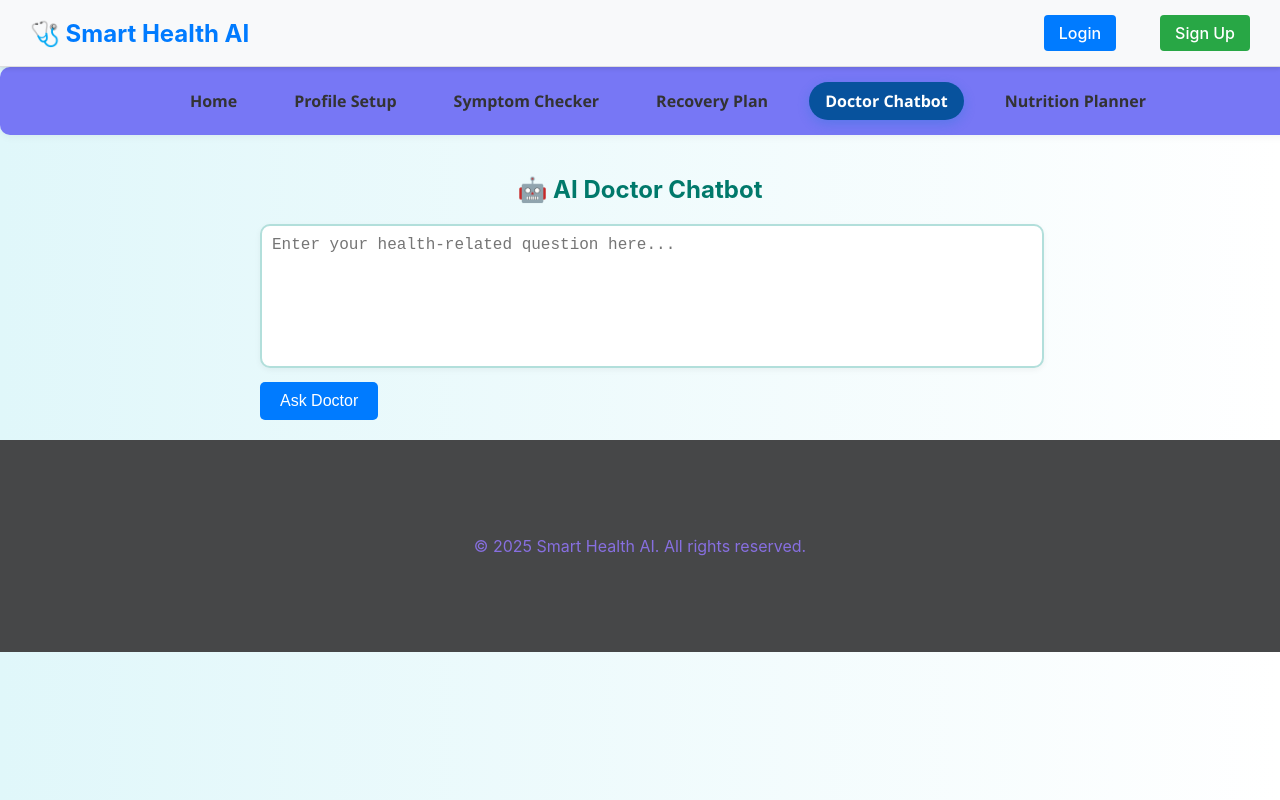
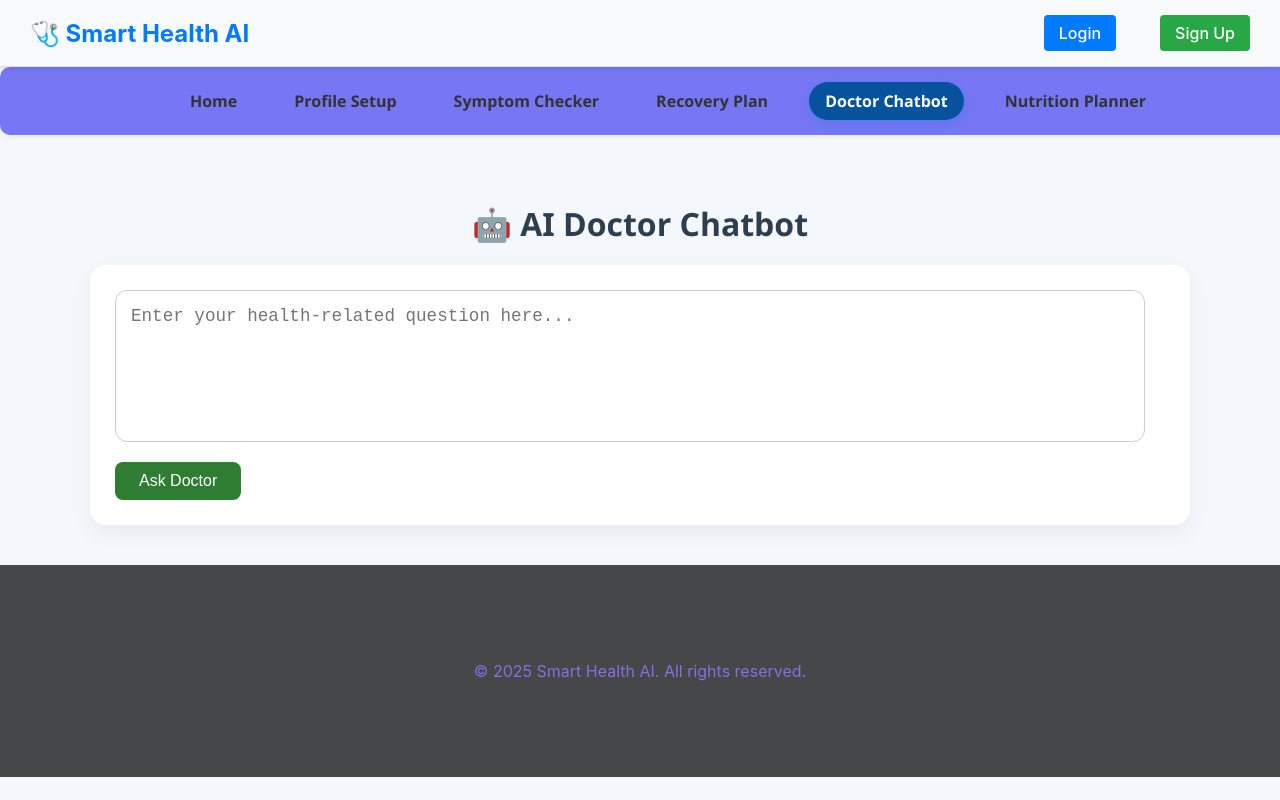
Before and after one commit to NidhiSingh740/ai-health, a React (Create React App) app in the folder client/: page /doctor-chatbot in a window 1280 px wide. Shown: the top 800 px of the page. Built offline with nearby package versions, Linux system fonts and the light colour scheme.

Commit message:
enhanced more doctorchatbot

```diff
--- a/client/src/pages/DoctorChatbot.css
+++ b/client/src/pages/DoctorChatbot.css
@@ -1,27 +1,81 @@
+/* Overall container */
 
 .chatbot-container {
-  padding: 20px;
-  max-width: 800px;
+  padding: 40px 20px;
+  max-width: 1100px;
   margin: auto;
+  font-family: 'Segoe UI', Tahoma, Geneva, Verdana, sans-serif;
 }
 
-textarea {
-  width: 100%;
-  height: 120px;
-  padding: 10px;
-  font-size: 16px;
+.chatbot-container h2 {
+  font-size: 2rem;
+  color: #2c3e50;
+  margin-bottom: 20px;
+  text-align: center;
 }
 
-button {
-  margin-top: 10px;
-  padding: 10px 20px;
-  background-color: #007bff;
+.chat-bot{
+  background-color: #ffffff;
+  box-shadow: 0 8px 24px rgba(0, 0, 0, 0.06);
+  border-radius: 16px;
+  padding: 25px;
+  transition: transform 0.3s ease;
+}
+
+.chat-bot:hover {
+  transform: scale(1.01);
+}
+
+
+/* Textarea styling */
+
+.chat-bot textarea {
+  width: 95%;
+  height: 120px;
+  padding: 15px;
+  font-size: 1.1rem;
+  border: 1px solid #ccc;
+  border-radius: 12px;
+  resize: none;
+  transition: border 0.2s;
+}
+
+.chat-bot textarea:focus {
+  border-color: #66bb6a;
+  outline: none;
+}
+
+.chat-bot button {
+  margin-top: 15px;
+  padding: 10px 24px;
+  font-size: 1rem;
+  background-color: #2e7d32;
   color: white;
   border: none;
-  border-radius: 5px;
+  border-radius: 8px;
   cursor: pointer;
+  transition: background-color 0.3s ease;
 }
 
+.chat-bot button:hover {
+  background-color: #1b5e20;
+}
+
+.chat-bot button:disabled {
+  background-color: #a5d6a7;
+  cursor: not-allowed;
+}
+/* Spinner animation */
+.spinner {
+  width: 16px;
+  height: 16px;
+  border: 3px solid white;
+  border-top: 3px solid #388e3c;
+  border-radius: 50%;
+  animation: spin 0.8s linear infinite;
+}
+
+/* AI response */
 .chatbot-answer {
   margin-top: 20px;
   background: #f1f1f1;
@@ -32,7 +86,7 @@ button {
 
 .chatbot-answer {
   background: #ffffff;
-  border-left: 6px solid #4CAF50;
+
   box-shadow: 0 4px 15px rgba(0, 0, 0, 0.06);
   padding: 1.5rem;
   border-radius: 16px;
@@ -41,6 +95,7 @@ button {
   font-family: 'Segoe UI', Tahoma, Geneva, Verdana, sans-serif;
   color: #2c3e50;
   white-space: pre-wrap;
+
   line-height: 1.8;
 }
 
@@ -55,8 +110,8 @@ button {
 
 .chatbot-answer p {
   margin-bottom: 1.2rem;
-  font-size: 1rem;
-  color: #333;
+  font-size: 1.4rem;
+  color: #151212;
 }
 
 .chatbot-answer ul,
--- a/client/src/pages/DoctorChatbot.js
+++ b/client/src/pages/DoctorChatbot.js
@@ -9,6 +9,7 @@ const DoctorChatbot = () => {
   const askChatbot = async () => {
     if (!question.trim()) return;
     setLoading(true);
+    setAnswer('');
     try {
       const response = await fetch('http://localhost:5000/api/doctor-chatbot', {
         method: 'POST',
@@ -19,22 +20,34 @@ const DoctorChatbot = () => {
       const data = await response.json();
       setAnswer(data.answer);
     } catch (err) {
-      setAnswer("Error connecting to AI.");
+      setAnswer('❌ Error connecting to AI.');
     }
     setLoading(false);
   };
 
   return (
+
     <div className="chatbot-container">
-      <h2>🤖 AI Doctor Chatbot</h2>
+      <h2 >🤖 AI Doctor Chatbot</h2>
+
+      <form className='chat-bot'on submit={askChatbot}>
         <textarea
           value={question}
           onChange={(e) => setQuestion(e.target.value)}
           placeholder="Enter your health-related question here..."
         />
         <button onClick={askChatbot} disabled={loading}>
-        {loading ? 'Asking AI...' : 'Ask Doctor'}
+          {loading ? (
+            <>
+              <span className="spinner" /> Asking AI...
+            </>
+          ) : (
+            'Ask Doctor'
+          )}
         </button>
+        </form>
+
+
       {answer && (
         <div className="chatbot-answer">
           <h4>AI Response:</h4>
--- a/client/src/pages/SymptomChecker.css
+++ b/client/src/pages/SymptomChecker.css
@@ -1,105 +1,114 @@
-/* SymptomChecker.css */
-
-body {
-  background: linear-gradient(to right, #e0f7fa, #ffffff);
-  font-family: 'Segoe UI', sans-serif;
-  margin: 0;
-  padding: 0;
+.symptom-checker-container {
+  padding: 40px 20px;
+  max-width: 1100px;
+  margin: auto;
+  font-family: 'Segoe UI', Tahoma, Geneva, Verdana, sans-serif;
 }
 
-div {
-  box-sizing: border-box;
+.symptom-checker-container h2 {
+  font-size: 2rem;
+  color: #2c3e50;
+  margin-bottom: 20px;
+  text-align: center;
 }
 
-h2 {
-  color: #00796b;
-  text-align: center;
-  margin-bottom: 20px;
+.symptom-form {
+  background-color: #ffffff;
+  box-shadow: 0 8px 24px rgba(0, 0, 0, 0.06);
+  border-radius: 16px;
+  padding: 25px;
+  transition: transform 0.3s ease;
 }
 
-form {
-  display: flex;
-  flex-direction: column;
+.symptom-form:hover {
+  transform: scale(1.01);
 }
 
-textarea {
-  border: 2px solid #b2dfdb;
-  border-radius: 10px;
-  font-size: 15px;
+.symptom-form textarea {
+  width: 95%;
+  height: 120px;
   padding: 15px;
+  font-size: 1.1rem;
+  border: 1px solid #ccc;
+  border-radius: 12px;
   resize: none;
-  transition: border 0.3s ease;
-  box-shadow: 0 2px 6px rgba(0, 0, 0, 0.05);
+  transition: border 0.2s;
 }
 
-textarea:focus {
-  border-color: #00796b;
+.symptom-form textarea:focus {
+  border-color: #66bb6a;
   outline: none;
 }
 
-button {
-  background-color: #00796b;
-  color: #fff;
+.symptom-form button {
+  margin-top: 15px;
+  padding: 10px 24px;
+  font-size: 1rem;
+  background-color: #2e7d32;
+  color: white;
   border: none;
   border-radius: 8px;
-  font-size: 16px;
-  padding: 12px 20px;
-  margin-top: 12px;
   cursor: pointer;
   transition: background-color 0.3s ease;
 }
 
-button:hover {
-  background-color: #004d40;
+.symptom-form button:hover {
+  background-color: #1b5e20;
 }
 
-button:disabled {
-  background-color: #80cbc4;
+.symptom-form button:disabled {
+  background-color: #a5d6a7;
   cursor: not-allowed;
 }
 
+.result-box,
 .error-box {
-  margin-top: 20px;
-  padding: 15px;
-  border: 2px solid #ff5252;
-  border-radius: 10px;
-  background-color: #ffebee;
-  color: #d32f2f;
-  box-shadow: 0 2px 6px rgba(255, 0, 0, 0.1);
+  margin-top: 25px;
+  padding: 20px;
+  border-radius: 12px;
+  animation: fadeIn 0.4s ease-in-out;
 }
 
 .result-box {
-  margin-top: 20px;
-  padding: 20px;
-  border: 2px solid #a5d6a7;
-  border-radius: 12px;
-  background-color: #e8f5e9;
+  background-color: #ffffff;
+  /* border-left: 6px solid #0ae115; */
+}
+
+.result-box h4 {
+  margin-bottom: 12px;
+  font-size: 1.5rem;
   color: #2e7d32;
-  box-shadow: 0 2px 8px rgba(76, 175, 80, 0.2);
-  animation: fadeIn 0.4s ease-in-out;
 }
 
 .result-box p {
-  font-size: 16px;
-  margin: 10px 0;
+  font-size: 1.4rem;
+  line-height: 1.6;
+  color: #0d1114;
+}
+
+.error-box {
+  background-color: #ffebee;
+  border-left: 6px solid #e53935;
+}
+
+.error-box h4 {
+  font-size: 1.2rem;
+  color: #c62828;
+  margin-bottom: 10px;
+}
+
+.error-box p {
+  color: #b71c1c;
+  font-size: 1rem;
 }
 
 @keyframes fadeIn {
-  from { opacity: 0; transform: translateY(10px); }
-  to { opacity: 1; transform: translateY(0); }
-}
-
-/* Responsive */
-@media (max-width: 600px) {
-  textarea {
-    font-size: 14px;
+  from {
+    opacity: 0;
+    transform: translateY(15px);
   }
-
-  button {
-    font-size: 14px;
-  }
-
-  .result-box p {
-    font-size: 14px;
+  to {
+    opacity: 1;
+    transform: translateY(0);
   }
 }
--- a/client/src/pages/SymptomChecker.js
+++ b/client/src/pages/SymptomChecker.js
@@ -4,14 +4,14 @@ import './SymptomChecker.css';
 
 const SymptomChecker = () => {
   const [symptoms, setSymptoms] = useState('');
-  const [result, setResult] = useState(null); // Initialize as null to expect an object
+  const [result, setResult] = useState(null);
   const [loading, setLoading] = useState(false);
-  const [error, setError] = useState(''); // New state for error messages
+  const [error, setError] = useState('');
 
   const handleSubmit = async (e) => {
     e.preventDefault();
-    setError(''); // Clear previous errors
-    setResult(null); // Clear previous results
+    setError('');
+    setResult(null);
     if (!symptoms) {
       setError("Please enter your symptoms.");
       return;
@@ -20,11 +20,8 @@ const SymptomChecker = () => {
     setLoading(true);
     try {
       const res = await axios.post('http://localhost:5000/api/symptom-checker/check', { symptoms });
-      console.log("Response from server:", res.data);
-      setResult(res.data.diagnosis); // res.data.diagnosis will now be an object
+      setResult(res.data.diagnosis);
     } catch (err) {
-      console.error("Frontend error:", err);
-      // Check if the error response has a specific message from the backend
       if (err.response && err.response.data && err.response.data.error) {
         setError(err.response.data.error);
       } else {
@@ -36,52 +33,33 @@ const SymptomChecker = () => {
   };
 
   return (
-    <div style={{ padding: '30px', maxWidth: '600px', margin: 'auto' }}>
+    <div className="symptom-checker-container">
       <h2>🩺 AI Symptom Checker</h2>
-      <form onSubmit={handleSubmit}>
+      <form className="symptom-form" onSubmit={handleSubmit}>
         <textarea
-          rows="5"
-          style={{ width: '100%', padding: '10px', fontSize: '16px' }}
-          placeholder="Enter your symptoms..."
+          placeholder="Describe your symptoms here..."
           value={symptoms}
           onChange={(e) => setSymptoms(e.target.value)}
         />
-        <button
-          type="submit"
-          style={{ padding: '10px 20px', marginTop: '10px', fontSize: '16px' }}
-          disabled={loading} // Disable button while loading
-        >
+        <button type="submit" disabled={loading}>
           {loading ? 'Checking...' : 'Check Symptoms'}
         </button>
       </form>
 
-      {error && ( // Display error messages
-        <div style={{
-          marginTop: '20px',
-          padding: '15px',
-          border: '1px solid #ff4d4d',
-          borderRadius: '5px',
-          backgroundColor: '#ffe6e6',
-          color: '#cc0000'
-        }}>
+      {error && (
+        <div className="error-box">
           <h4>Error:</h4>
           <p>{error}</p>
         </div>
       )}
 
-      {result && ( // Only render if result is not null
-        <div style={{
-          marginTop: '20px',
-          padding: '15px',
-          border: '1px solid #ccc',
-          borderRadius: '5px',
-          backgroundColor: '#f9f9f9'
-        }}>
+      {result && (
+        <div className="result-box">
           <h4>Result:</h4>
           <p><strong>Condition:</strong> {result.condition}</p>
           <p><strong>Severity:</strong> {result.severity}</p>
           <p><strong>Recommendation:</strong> {result.recommendation}</p>
-          {result.notes && <p><strong>Notes:</strong> {result.notes}</p>} {/* Display notes if available */}
+          {result.notes && <p><strong>Notes:</strong> {result.notes}</p>}
         </div>
       )}
     </div>
```
Lines whose indentation alone changed are shown as unchanged.
